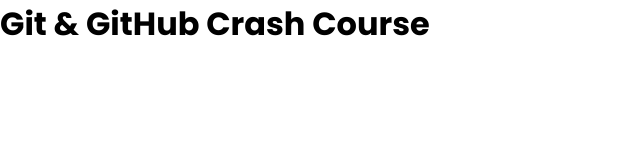
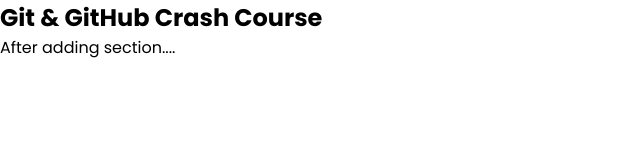
Before and after one commit to Ajspracrepo/first-demo-app, a plain HTML site: page index.html in a window 1280 px wide. Shown: the whole page, without its empty margins (0-640 px from the left). Drawn offline with Linux system fonts and the light colour scheme.

Commit message:
added section

```diff
--- a/index.html
+++ b/index.html
@@ -8,6 +8,9 @@
     <link rel="stylesheet" href="./sidebar.css">
   </head>
   <body>
-    <h1>Git & GitHub Crash Course</h1>
+    <section>
+      <h1>Git & GitHub Crash Course</h1>
+      <p>After adding section....</p>
+  </section>
    </body>
 </html>
```
